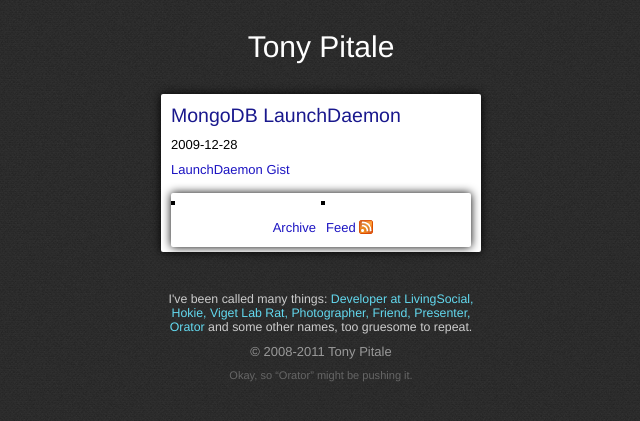
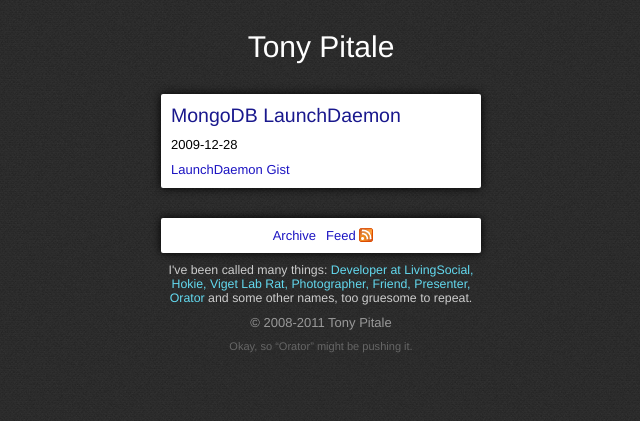
Before and after one commit to tpitale/tpitale.github.io, a Jekyll site: the page built from _posts/2009-12-28-mongodb-launchdaemon-on-mac-os-x.html, in a window 1280 px wide. Shown: the top 421 px of the page, without its empty margins (319-959 px from the left). Built offline with Jekyll 4.4.1, drawn with Linux system fonts in a browser that asks for light colours; comment, search, counter and statistics services are not loaded.

Commit message:
move archive/feed to their own section

```diff
--- a/_layouts/post.html
+++ b/_layouts/post.html
@@ -7,9 +7,9 @@ layout: application
 	<span class="created timestamp">{{ page.created_at | date:'%Y-%m-%d' }}</span>
 
 	{{ content }}
+</div>
 
-	<ul class="post-links group">
-		<li><a href="/blog.html" class="archive">Archive</a></li>
-		<li><a href="http://feeds.feedburner.com/tpitale" class="feed">Feed</a></li>
-	</ul>
-</div>
+<ul class="post-links group">
+  <li><a href="/blog.html" class="archive">Archive</a></li>
+  <li><a href="http://feeds.feedburner.com/tpitale" class="feed">Feed</a></li>
+</ul>
```
